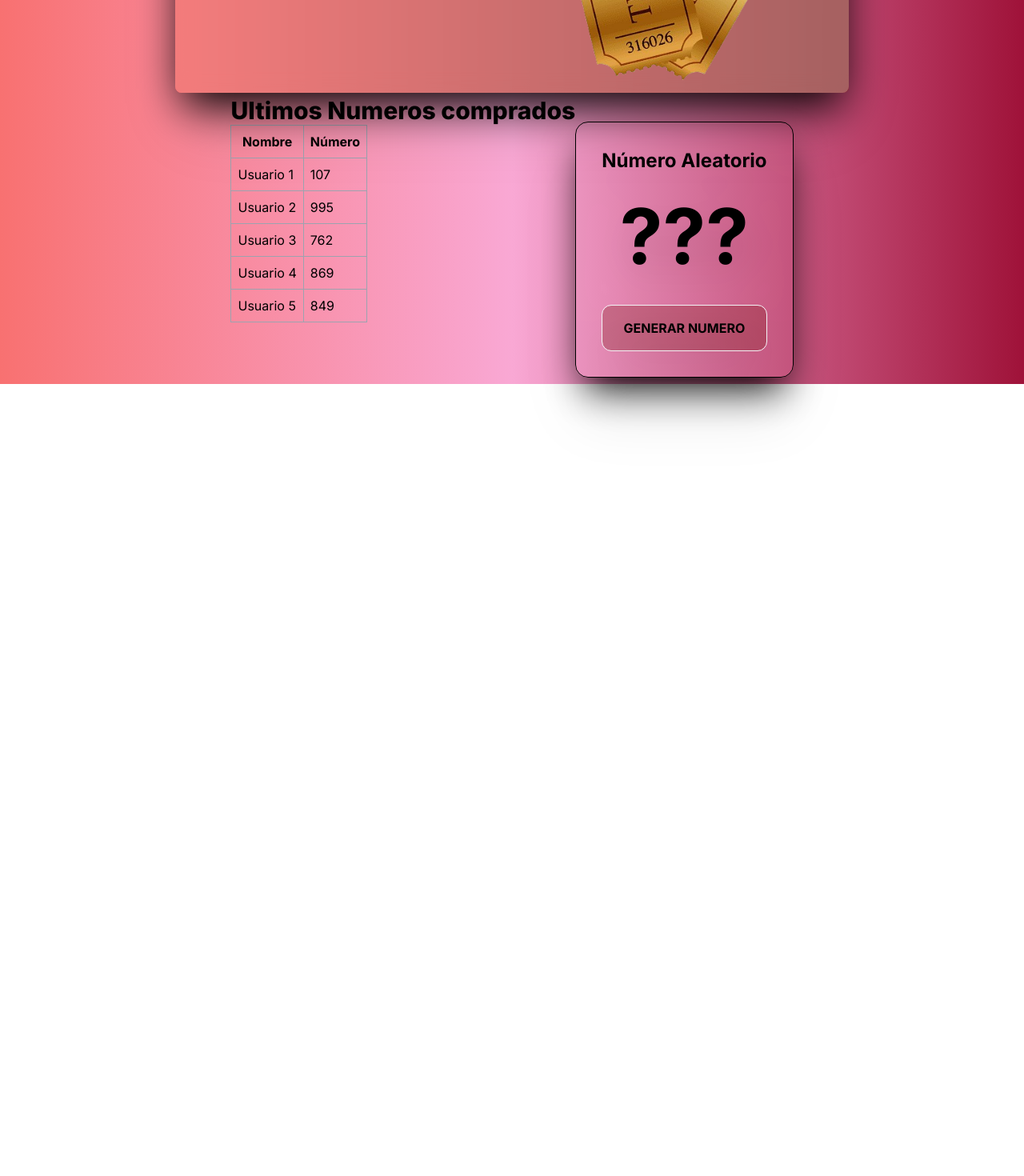
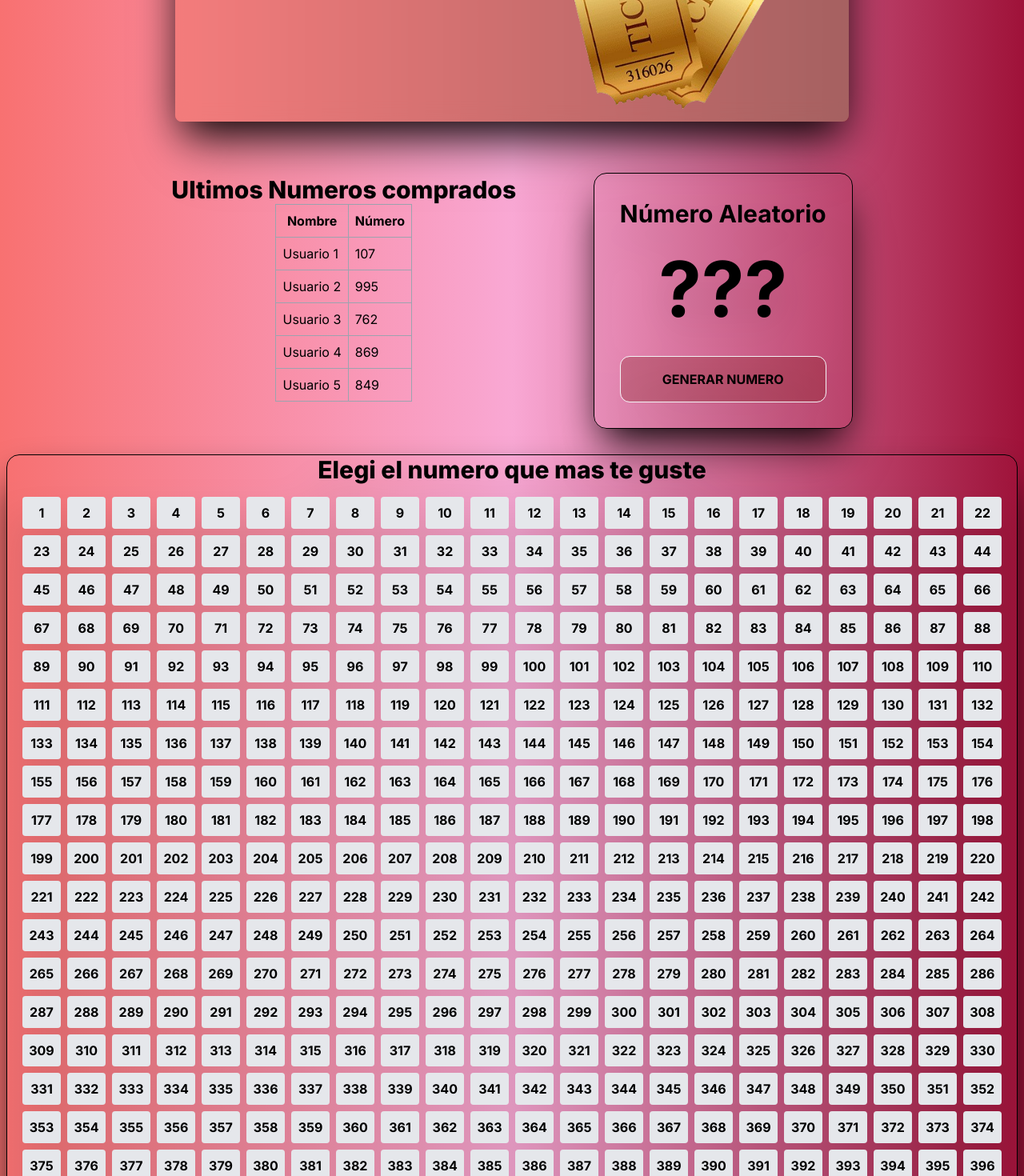
Before and after one commit to RiosHectorM/helping-page, a Next.js app: page / in a window 1280 px wide. Shown: the part 320-1790 px from the top of the page at 80% size. Before the commit the page ends 800 px from the top, so only its background shows below. Built offline with nearby package versions, Linux system fonts and the light colour scheme.

Commit message:
'grid numbers'

```diff
--- a/app/page.tsx
+++ b/app/page.tsx
@@ -1,5 +1,6 @@
 import Message from '@/components/Message';
 import Navbar from '@/components/Navbar';
+import NumberGrid from '@/components/NumberGrid';
 import RandomNumber from '@/components/RandomNumber';
 import UserTable from '@/components/UserTable';
 
@@ -8,10 +9,11 @@ export default function Home() {
     <main className="flex min-h-screen flex-col items-center justify-between p-2 w-full bg-gradient-to-r from-red-400 via-pink-300 to-rose-800">
       <Navbar />
       <Message />
-      <div className='flex'>
+      <div className="flex w-3/4 justify-around flex-col md:flex-row mt-8">
         <UserTable />
         <RandomNumber />
       </div>
+      <NumberGrid />
     </main>
   );
 }
--- a/components/Message.tsx
+++ b/components/Message.tsx
@@ -3,7 +3,7 @@ import React from 'react';
 
 const Message = () => {
   return (
-    <div className="relative flex flex-col md:flex-row bg-gradient-to-r from-red-500 to-red-900  md:p-4 p-24 rounded-lg shadow-2xl shadow-black drop-shadow-2xl md:w-2/3 w-full">
+    <div className="relative flex flex-col md:flex-row bg-gradient-to-r from-red-500 to-red-900  md:p-4 p-24 rounded-lg shadow-2xl shadow-black drop-shadow-2xl md:w-2/3 w-full mt-10">
       <div className="md:w-1/2 relative z-10">
         <h1 className="text-4xl font-bold text-white mb-4">BIENVENIDOS</h1>
         <p className="text-lg text-white">
--- /dev/null
+++ b/components/NumberGrid.tsx
@@ -0,0 +1,33 @@
+import React from 'react';
+
+const generateNumbers = () => {
+  const numbers = [];
+  for (let i = 1; i <= 500; i++) {
+    numbers.push(i);
+  }
+  return numbers;
+};
+
+const NumberGrid: React.FC = () => {
+  const numbers = generateNumbers();
+
+  return (
+    <div className="flex flex-col shadow-2xl shadow-black drop-shadow-2xl border border-black rounded-2xl my-8 justify-center text-center">
+      <h1 className="font-extrabold text-3xl">
+        Elegi el numero que mas te guste
+      </h1>
+      <div className="p-4 flex w-full flex-wrap gap-2 justify-center text-center">
+        {numbers.map((number, index) => (
+          <div
+            key={index}
+            className="bg-gray-200 p-2 text-center rounded flex w-12 h-10 justify-center items-center align-middle font-bold"
+          >
+            {number}
+          </div>
+        ))}
+      </div>
+    </div>
+  );
+};
+
+export default NumberGrid;
--- a/components/RandomNumber.tsx
+++ b/components/RandomNumber.tsx
@@ -14,12 +14,12 @@ const RandomNumber: React.FC = () => {
       const random = Math.floor(Math.random() * 500) + 1;
       setRandomNumber(random);
       setLoading(false);
-    }, 2000);
+    }, 1000);
   };
 
   return (
     <div className="flex flex-col text-center shadow-2xl shadow-black drop-shadow-2xl p-8 border border-black rounded-2xl h-80 justify-between mt-8">
-      <h1 className="text-2xl font-bold mb-4">Número Aleatorio</h1>
+      <h1 className="text-3xl font-bold mb-4">Número Aleatorio</h1>
 
       {loading ? (
         <div className="flex w-full justify-center ">
--- a/components/UserTable.tsx
+++ b/components/UserTable.tsx
@@ -14,7 +14,7 @@ const UserTable: React.FC = () => {
   const randomData = generateRandomData();
 
   return (
-    <div className=''>
+    <div className="flex flex-col justify-center items-center">
       <h1 className="font-extrabold text-3xl">Ultimos Numeros comprados</h1>
       <table className="border-collapse border border-gray-400">
         <thead>
```
